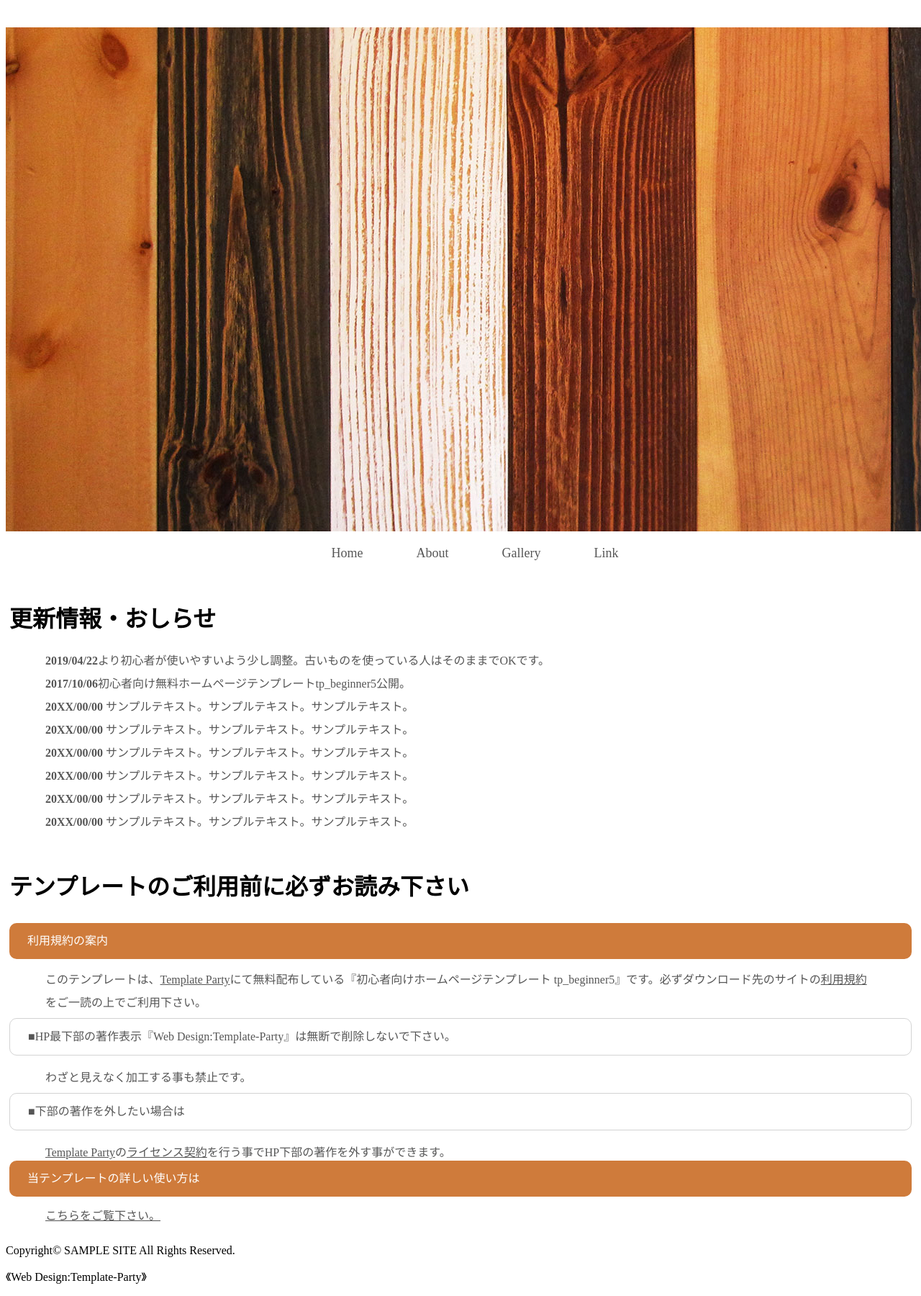
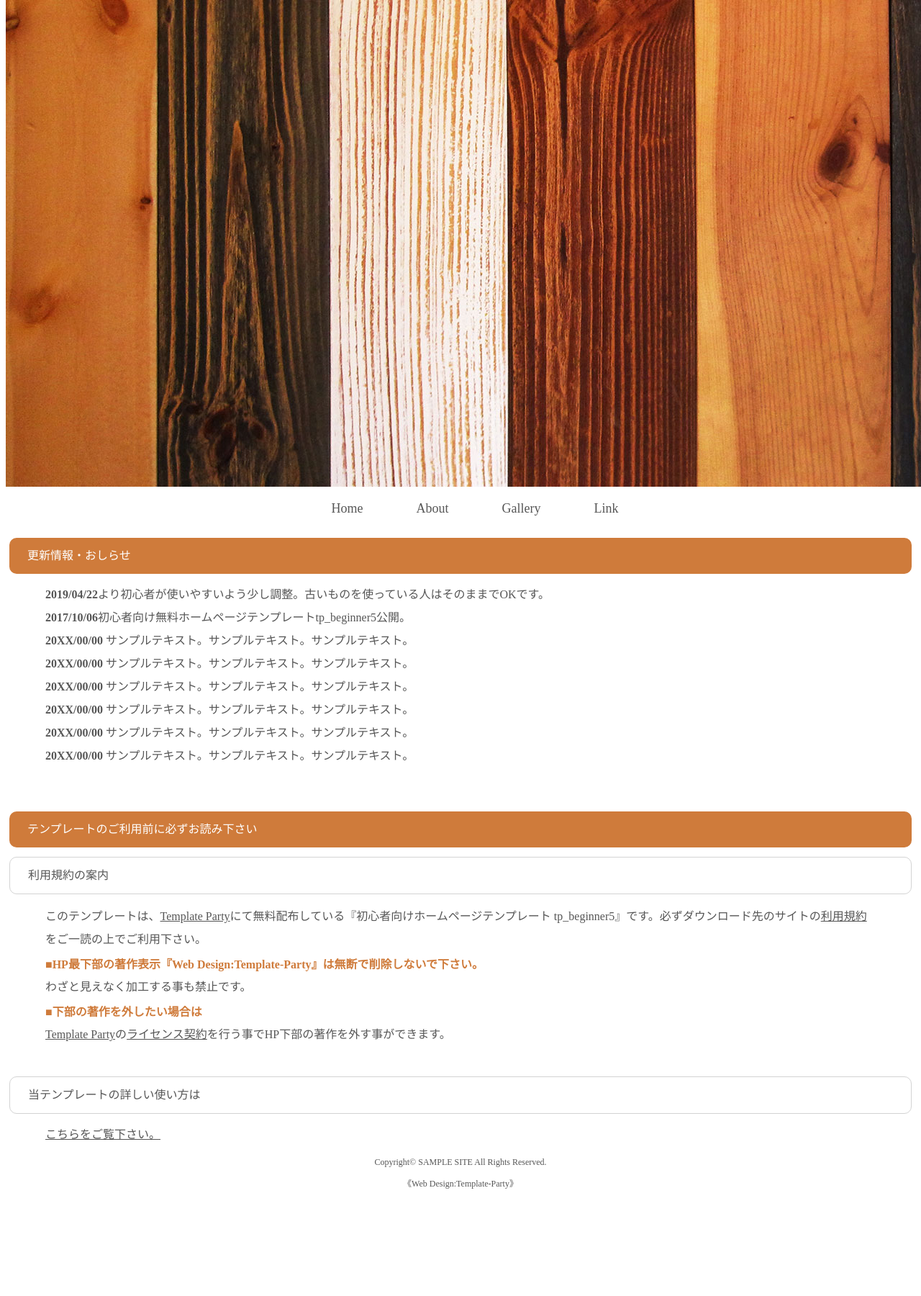
Before and after one commit to nashi-a/practice1, a plain HTML site: page index.html in a window 1280 px wide. Shown: the part 151-1951 px from the top of the page at 72% size. After the commit the page ends 1816 px from the top, so only its background shows below. Drawn offline with Linux system fonts and the light colour scheme.

Commit message:
Update index.html

```diff
--- a/index.html
+++ b/index.html
@@ -1,22 +1,17 @@
 <!DOCTYPE html><!--再読み込みはF5-->
-
-<html>
+<html lang="ja">
     <head>
      <meta charset="utf-8">
-     <title>初心者向けホームページテンプレート　tp_beginner5</title>
+     <title>practice1</title>
      <link rel="stylesheet" href="style.css">
      <meta name="viewport" content="width=device-width, initial-scale=1.0"><!--端末に合わせてレイアウトが変わるように-->
-
     </head>
     <body>
         <header>
-            <p class= "logo1">
-                <img src="images/logo.png">
-            </p>
-            <p class= "mainimg">
-                <img src="images/mainimg.jpg">
-            </p>
-         <!--本当はここでヘッダー閉じる-->
+           <p><img src="images/logo.png" class="logo1"></p>
+           <p><img src="images/mainimg.jpg" class= "mainimg"></p>
+        </header>
+         <!--ここでヘッダー閉じる-->
         <nav>
             <ul><!--ul>li*4で一発で出せる-->
                 <li><a href="index.html">Home</a></li>
@@ -24,14 +19,13 @@
                 <li><a href="gallery.html">Gallery</a></li>
                 <li><a href="link.html">Link</a></li>
             </ul>
-            </nav><br>
-        </header>
+        </nav>
         <main>
             <!--内容はsectionタグ-->
             <div class="copy-container">
                 <div class="contents">
                     <div class="contents-item1">
-                        <h1>更新情報・おしらせ</h1>
+                        <h2>更新情報・おしらせ</h2>
                           <ul>
                              <span class="day-font">2019/04/22</span>より初心者が使いやすいよう少し調整。古いものを使っている人はそのままでOKです。<br>
                                 <span class="day-font">2017/10/06</span>初心者向け無料ホームページテンプレートtp_beginner5公開。<br>
@@ -43,38 +37,29 @@
                                 <span class="day-font">20XX/00/00</span> サンプルテキスト。サンプルテキスト。サンプルテキスト。
                           </ul><!--shift+alt+↓でコピーできる-->
                     </div>
-
                     <div class="contents-item2">
-                        <h1>テンプレートのご利用前に必ずお読み下さい</h1><!--h2-->
+                        <h2>テンプレートのご利用前に必ずお読み下さい</h2><!--h2-->
                     </div>
-
                     <div class="contents-item3">
-                        <h2>利用規約の案内</h2>
+                        <h3>利用規約の案内</h3>
                         <p>このテンプレートは、<a href="https://template-party.com/">Template Party</a>にて無料配布している『初心者向けホームページテンプレート tp_beginner5』です。必ずダウンロード先のサイトの<a href="https://template-party.com/read.html">利用規約</a>をご一読の上でご利用下さい。</p>
                         <!--shift+tabで左右に移動できる-->
-                        <h3>■HP最下部の著作表示『Web Design:Template-Party』は無断で削除しないで下さい。</h3>
+                        <h4>■HP最下部の著作表示『Web Design:Template-Party』は無断で削除しないで下さい。</h4>
                         <p>わざと見えなく加工する事も禁止です。</p>
 
-                        <h3>■下部の著作を外したい場合は</h3>
+                        <h4>■下部の著作を外したい場合は</h4>
                         <p><a href="https://template-party.com/">Template Party</a>の<a href="https://template-party.com/member.html">ライセンス契約</a>を行う事でHP下部の著作を外す事ができます。</p>
                     </div>
-
                     <div class="contents-item4">
-                        <h2>当テンプレートの詳しい使い方は</h2>
+                        <h3>当テンプレートの詳しい使い方は</h3>
                         <a href="https://template-party.com/template/tp_beginner5/tp_beginner5_orange01/about.html">こちらをご覧下さい。</a>
                     </div>
-
                 </div>
-
             </div>
-
-
         </main>
-        <div class="footer">
+        <footer>
             <p>Copyright© SAMPLE SITE All Rights Reserved.</p>
             <p>《Web Design:Template-Party》</p>
-        </div>
-
-
+        </footer>
     </body>
 </html>
```
Lines whose indentation alone changed are shown as unchanged.
